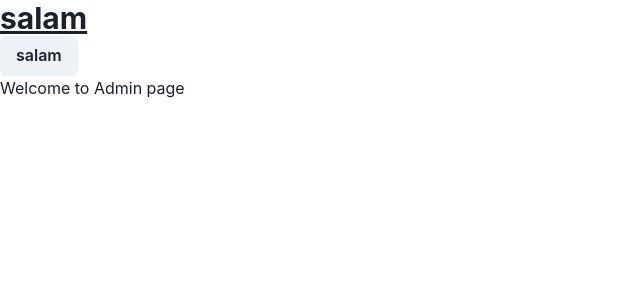
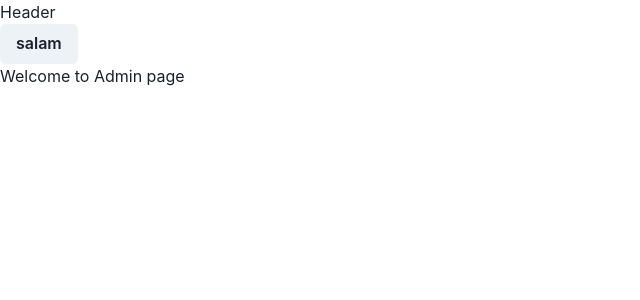
Before and after one commit to YusifAliyev037/YummyApp, a Next.js app: page /admin in a window 1280 px wide. Shown: the top 300 px of the page, without its empty margins (0-640 px from the left). Built offline with nearby package versions, Linux system fonts and the light colour scheme.

Commit message:
folder structure

```diff
--- a/pages/admin/index.tsx
+++ b/pages/admin/index.tsx
@@ -1,4 +1,4 @@
-import AdminHeader from "@/shared/components/AdminHeader";
+import Header from "@/shared/AdminComponents/Header";
 import { Button } from "@chakra-ui/react";
 import type { NextPage } from "next";
 import Head from "next/head";
@@ -11,7 +11,7 @@ const AdminDashboard: NextPage = () => {
         <meta name="description" content="Generated by create next app" />
         <link rel="icon" href="/favicon.ico" />
       </Head>
-      <AdminHeader/>
+      <Header/>
       <Button>salam</Button>
 
       <h1>Welcome to Admin page</h1>
--- /dev/null
+++ b/shared/AdminComponents/Header.tsx
@@ -0,0 +1,9 @@
+import React from 'react'
+
+function Header() {
+  return (
+    <div>Header</div>
+  )
+}
+
+export default Header
--- a/shared/components/AdminHeader.tsx
+++ /dev/null
@@ -1,14 +0,0 @@
-import { Box, Text } from '@chakra-ui/react'
-import React from 'react'
-
-function AdminHeader() {
-  return (
-    <>
-    <Box>
-        <Text className="text-3xl font-bold underline">salam</Text>
-    </Box>
-    </>
-  )
-}
-
-export default AdminHeader
```
